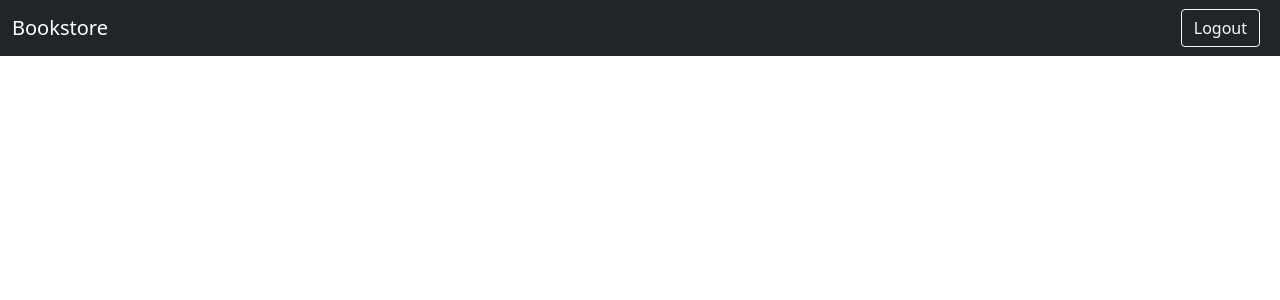
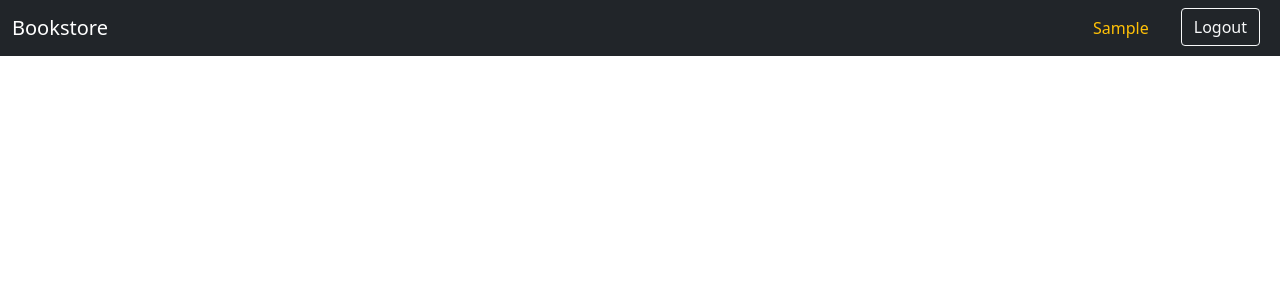
Before and after one commit to mastertenshi/django-projects, a Django app: page / in a window 1280 px wide. Shown: the top 300 px of the page. Run offline with Django 3.2, Linux system fonts and the light colour scheme; the visitor is signed in with stand-in values (Sample User, id 1); parts of the project's set-up code (start-up, migrations or seed data) failed here and were passed over.

Commit message:
Update Navbar to show Username

```diff
--- a/books/pages/templates/_base.html
+++ b/books/pages/templates/_base.html
@@ -15,6 +15,7 @@
 
         <div class="nav justify-content-end">
         {% if user.is_authenticated %}
+            <a href="#" class="nav-link text-warning mx-2">{{ user.username | title }}</a>
             <a href="{% url 'logout' %}">
                 <button class="btn btn-outline-light mx-2">Logout</button>
             </a>
@@ -23,7 +24,7 @@
                 <button class="btn btn-outline-light mx-2">Login</button>
             </a>
             <a href="{% url 'signup' %}">
-                <button class="btn btn-primary mx-2">Signup</button>
+                <button class="btn btn-warning mx-2">Signup</button>
             </a>
         {% endif %}
         </div>
```
